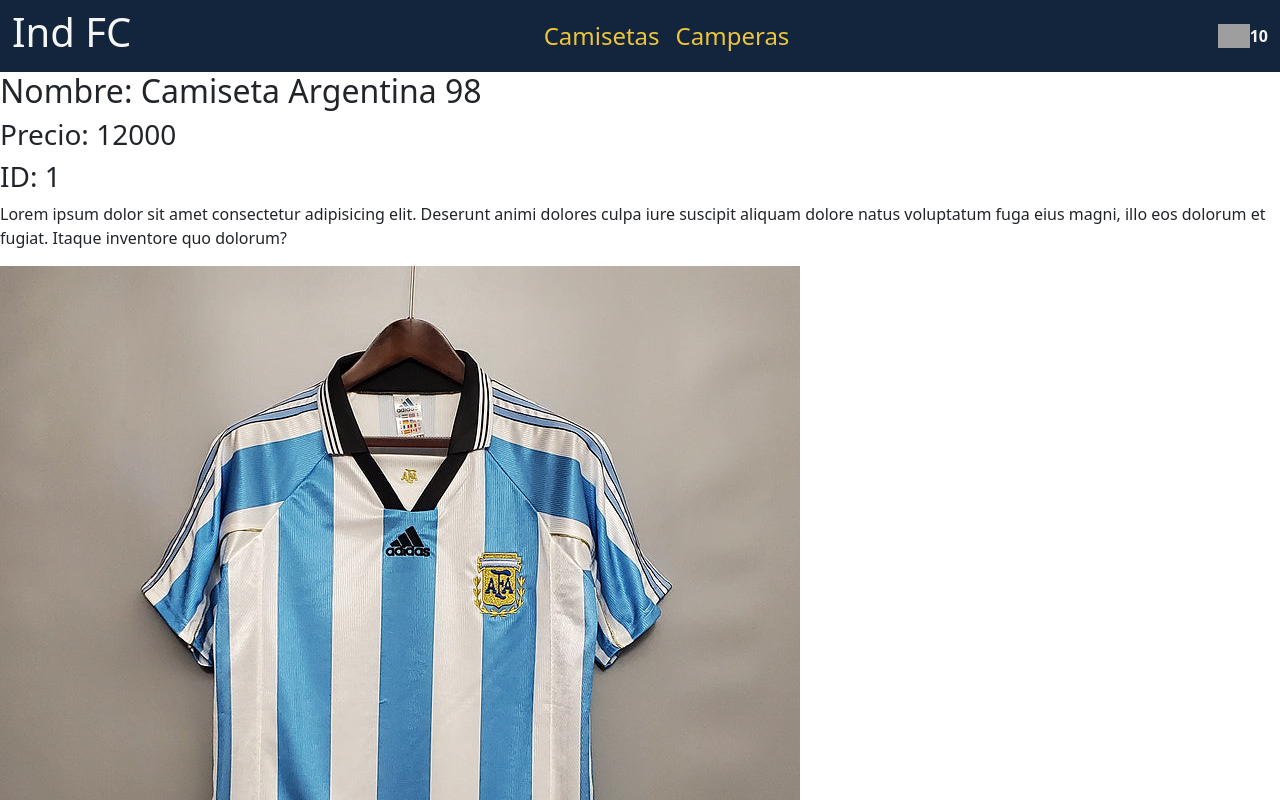
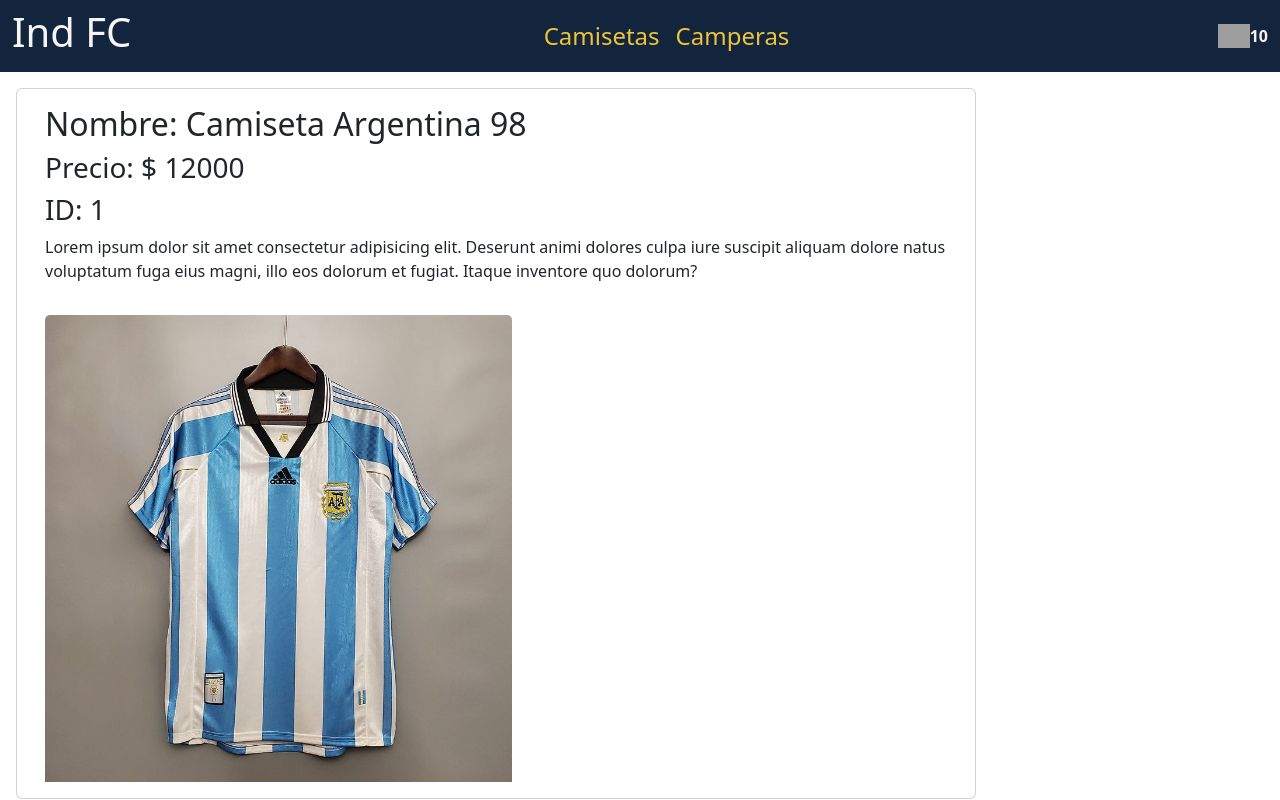
Before and after one commit to lucianoPrz/TPFinal-Perez, a React (Vite) app: page /item/1 in a window 1280 px wide. Shown: the top 800 px of the page. Built offline with nearby package versions, Linux system fonts and the light colour scheme; grey boxes are pictures that could not be loaded.

Commit message:
se aplica estiloa itemDetail

```diff
--- a/src/components/ItemDetail/ItemDetail.jsx
+++ b/src/components/ItemDetail/ItemDetail.jsx
@@ -2,12 +2,14 @@ import React from 'react'
 
 const ItemDetail = ({id, nombre, precio, img}) => {
   return (
-    <div>
-        <h2>Nombre: {nombre}</h2>
-        <h3>Precio: {precio}</h3>
-        <h3>ID: {id}</h3>
-        <p>Lorem ipsum dolor sit amet consectetur adipisicing elit. Deserunt animi dolores culpa iure suscipit aliquam dolore natus voluptatum fuga eius magni, illo eos dolorum et fugiat. Itaque inventore quo dolorum?</p>
-        <img src={img} alt={nombre} />
+    <div className='card w-75 d-flex container-fluid m-3'>
+      <div className="card-body d-flex flex-column">
+        <h2 className='card-title'>Nombre: {nombre}</h2>
+        <h3 className='card-title'>Precio: $ {precio}</h3>
+        <h3 className='card-title'>ID: {id}</h3>
+        <p className='card-text'>Lorem ipsum dolor sit amet consectetur adipisicing elit. Deserunt animi dolores culpa iure suscipit aliquam dolore natus voluptatum fuga eius magni, illo eos dolorum et fugiat. Itaque inventore quo dolorum?</p>
+      </div>
+      <img src={img} alt={nombre} className='img card-img-top w-50 m-3' />
     </div>
   )
 }
```
